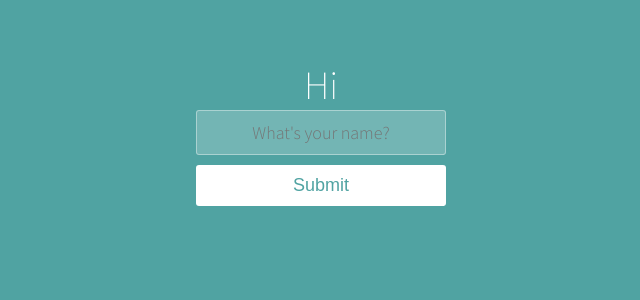
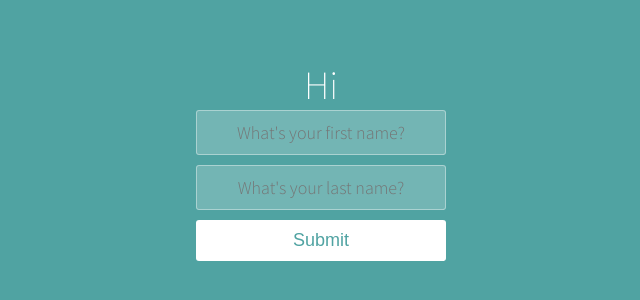
Before and after one commit to htcongvn/react-learning, a React (Create React App) app: page / in a window 1280 px wide. Shown: the part 148-448 px from the top of the page, without its empty margins (319-959 px from the left). Built offline with nearby package versions, Linux system fonts and the light colour scheme.

Commit message:
Complex state v1

```diff
--- a/src/components/App.jsx
+++ b/src/components/App.jsx
@@ -3,11 +3,14 @@ import React, { useState } from "react";
 function App() {
   const [headingText, setHeadingText] = useState("Hi");
   const [isMouseOver, setIsMouseOver] = useState(false);
-  const [name, setName] = useState("");
+  const [lName, setLName] = useState("");
+  const [fName, setFName] = useState("");
 
   function handleClick(event) {
     const [greetingVerb] = headingText.split(" ");
-    setHeadingText((greetingVerb === "Hello" ? "Bonjour " : "Hello ") + name);
+    setHeadingText(
+      (greetingVerb === "Hello" ? "Bonjour " : "Hello ") + lName + " " + fName
+    );
 
     event.preventDefault();
   }
@@ -20,8 +23,12 @@ function App() {
     setIsMouseOver(false);
   }
 
-  function handleChange(event) {
-    setName(event.target.value);
+  function handleLNameChange(event) {
+    setLName(event.target.value);
+  }
+
+  function handleFNameChange(event) {
+    setFName(event.target.value);
   }
 
   return (
@@ -29,10 +36,18 @@ function App() {
       <h1>{headingText}</h1>
       <form onSubmit={handleClick}>
         <input
+          name="fName"
           type="text"
-          placeholder="What's your name?"
-          onChange={handleChange}
-          value={name}
+          placeholder="What's your first name?"
+          onChange={handleFNameChange}
+          value={fName}
+        />
+        <input
+          name="lName"
+          type="text"
+          placeholder="What's your last name?"
+          onChange={handleLNameChange}
+          value={lName}
         />
         <button
           style={{ backgroundColor: isMouseOver ? "black" : "white" }}
```
